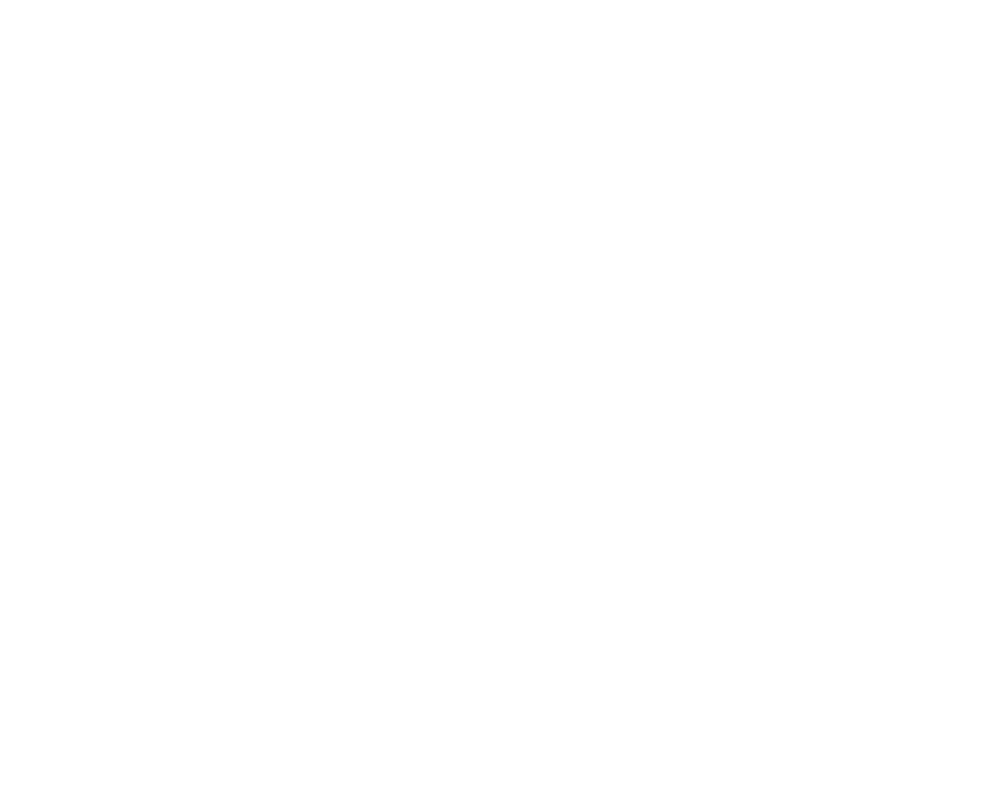
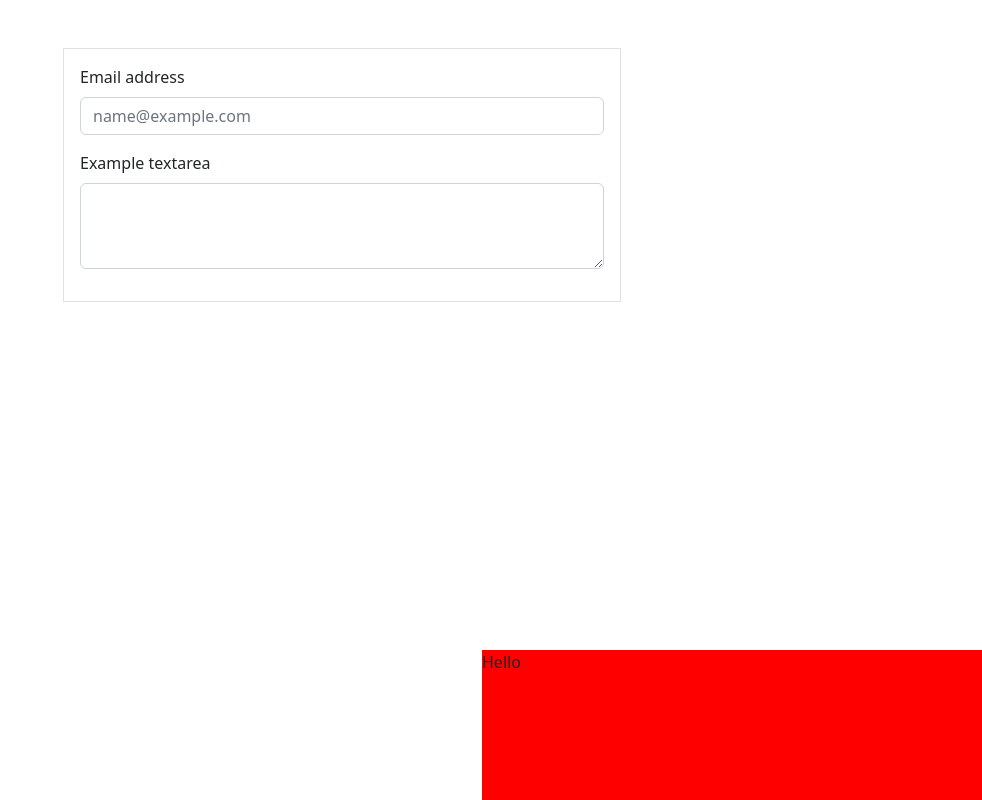
Before and after one commit to Turalinov/react-examples, a React (Create React App) app: page / in a window 1280 px wide. Shown: the whole page, without its empty margins (298-1280 px from the left). Built offline with nearby package versions, Linux system fonts and the light colour scheme.

Commit message:
added render-props, portals

```diff
--- a/src/App.js
+++ b/src/App.js
@@ -1,7 +1,6 @@
 import React from 'react';
 import styled from 'styled-components';
 import './App.css';
-// import {Button}  from 'react-bootstrap';
 
 
 // cols, rows
@@ -41,18 +40,37 @@
 // import CitiesSlider from './component/slider/CitiesSlider';
 
 
+// import Message from './component/message/Message';
+// import CounterAdditional from './component/counter/CounterAdditional';
+// import Message from './component/message/Message';
+
+
+// import Form from './component/form/Form';
+import Form2 from './component/form/Form2';
+
+
+
 
 const App = () => {
 
-
   const Wrapper = styled.div`
-    width: 600px;
-    margin: 80px auto 0 auto;
+    /* width: 600px; */
+    /* margin: 80px auto 0 auto; */
   `;
 
 
   return (
     <Wrapper>
+      <Form2/>
+      {/* <Form/> */}
+
+
+      {/* <CounterAdditional render={counter => (
+        <Message counter={counter}/>
+      )} />
+      <CounterAdditional render={counter => (
+        <Message counter={counter}/>
+      )} /> */}
 
       {/* <SplitPane
           left={<WelcomeDialog/>}
--- /dev/null
+++ b/src/component/counter/CounterAdditional.js
@@ -0,0 +1,31 @@
+import {Component} from 'react';
+
+
+
+class CounterAdditional extends Component {
+  state = {
+    counter: 0
+  }
+
+  changeCounter = () => {
+    this.setState(({counter}) => ({
+      counter: counter + 1
+    }))
+  }
+
+  render () {
+    return (
+      <>
+        <button
+          className={'btn btn-primary'}
+          onClick={this.changeCounter}
+        >
+          ClickMe
+        </button>
+        {this.props.render(this.state.counter)}
+      </>
+    )
+  }
+}
+
+export default CounterAdditional;
--- /dev/null
+++ b/src/component/form/Form.js
@@ -0,0 +1,60 @@
+
+
+import React, {Component} from 'react';
+import {Container}  from 'react-bootstrap';
+
+class Form extends Component {
+
+  //можно создавать как React.createRef();
+  // myRef = React.createRef();
+
+  //можем сразу инициировать фокус на отрендеренном элементе,   обращаемся к свойству current ref-a
+  // componentDidMount() {
+    // this.myRef.current.focus();
+  // }
+
+  //также мы можем создавать рефы через функцию, в таком случае обращаемся к свойству напрямую без промежуточного свойста current
+  setInputRef = elem => {
+    this.myRef = elem
+  }
+
+  focusFirstTI = () =>{
+
+    //всегда лучше проверять существует ли ref
+    if (this.myRef) {
+
+     // this.myRef.current.focus();
+     this.myRef.focus();
+    }
+  }
+
+  render() {
+    return (
+      <Container>
+        <form className="w-50 border mt-5 p-3 m-auto">
+          <div className="mb-3">
+            <label htmlFor="exampleFormControlInput1" className="form-label">Адрес электронной почты</label>
+
+            <input
+              ref={this.setInputRef}
+              type="email"
+              className="form-control"
+              id="exampleFormControlInput1"
+              placeholder="name@example.com"/>
+          </div>
+          <div className="mb-3">
+            <label htmlFor="exampleFormControlTextarea1" className="form-label">Пример текстового поля</label>
+            <textarea
+              onClick={this.focusFirstTI}
+              className="form-control"
+              id="exampleFormControlTextarea1"
+              rows="3"></textarea>
+          </div>
+        </form>
+      </Container>
+
+    );
+  }
+}
+
+export default Form;
--- /dev/null
+++ b/src/component/form/Form2.js
@@ -0,0 +1,80 @@
+
+
+import React, {Component} from 'react';
+import ReactDOM from 'react-dom';
+import {Container}  from 'react-bootstrap';
+
+class Form2 extends Component {
+  state = {
+    advOpen: false
+  }
+
+  componentDidMount() {
+    setTimeout(this.handleClick, 3000)
+  }
+
+  //мы можем назначить событие, которое при срабатывание на этом элементе, что-то сломает в родительском элементе, например, в форме, например удалить форму
+
+  // в родительском компоненте вы можете работать с таким внешним компонентом, который отделился при помощи портала
+  handleClick = () => {
+    this.setState(({advOpen}) => ({
+      advOpen: !advOpen
+    }))
+  }
+
+    render() {
+        return (
+            <Container>
+                <form
+                  onClick={this.handleClick}
+                  className="w-50 border mt-5 p-3 m-auto"
+                  style={{'overflow': 'hidden',
+                        'position': 'relative'}}>
+                    <div className="mb-3">
+                        <label htmlFor="exampleFormControlInput1" className="form-label">Email address</label>
+                        <input  type="email" className="form-control" id="exampleFormControlInput1" placeholder="name@example.com"/>
+                    </div>
+                    <div className="mb-3">
+                        <label htmlFor="exampleFormControlTextarea1" className="form-label">Example textarea</label>
+                        <textarea className="form-control" id="exampleFormControlTextarea1" rows="3"></textarea>
+                    </div>
+
+                    {
+                      this.state.advOpen ?
+                          <Portal>
+                            <Msg/>
+                          </Portal> : null
+
+
+                    }
+
+                </form>
+            </Container>
+        )
+    }
+};
+
+
+const Portal = (props) => {
+  const node = document.createElement('div');
+  document.body.appendChild(node);
+
+  return ReactDOM.createPortal(props.children, node);
+}
+
+
+const Msg = () => {
+  return (
+    <div
+      style={{'width': '500px',
+            'height': '150px',
+            'backgroundColor': 'red',
+            'position': 'absolute',
+            'right': '0',
+            'bottom': '0'}}>
+        Hello
+    </div>
+  )
+}
+
+export default Form2;
--- /dev/null
+++ b/src/component/message/Message.js
@@ -0,0 +1,7 @@
+const Message = (props) => {
+  return (
+    <h2>The counter is {props.counter}</h2>
+  )
+}
+
+export default Message;
```
